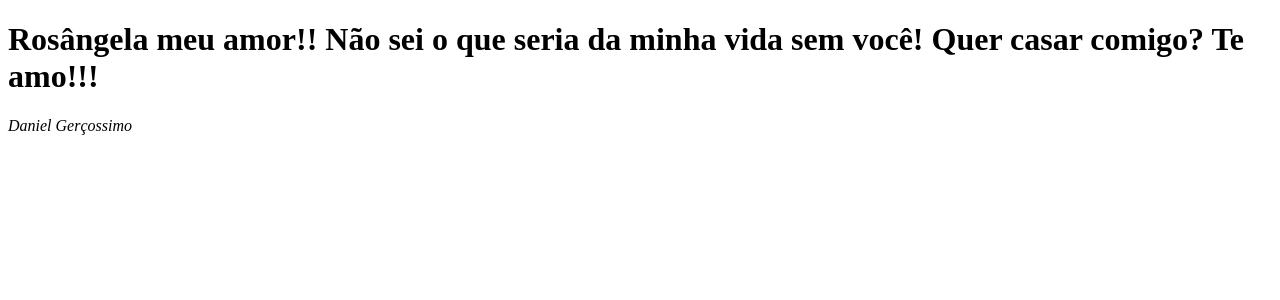
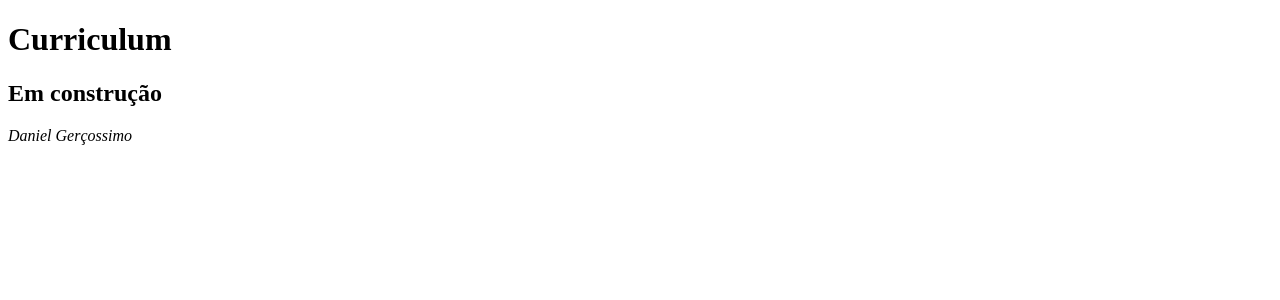
Before and after one commit to dcgercossimo/curriculum, a Next.js app: page / in a window 1280 px wide. Shown: the top 300 px of the page. Built offline with nearby package versions, Linux system fonts and the light colour scheme.

Commit message:
perf: change `index` of home page

```diff
--- a/pages/index.js
+++ b/pages/index.js
@@ -1,7 +1,8 @@
 function Home() {
   return (
     <>
-      <h1>Rosângela meu amor!! Não sei o que seria da minha vida sem você! Quer casar comigo? Te amo!!!</h1>
+      <h1>Curriculum</h1>
+      <h2>Em construção</h2>
       <i>Daniel Gerçossimo</i>
     </>
   );
```
